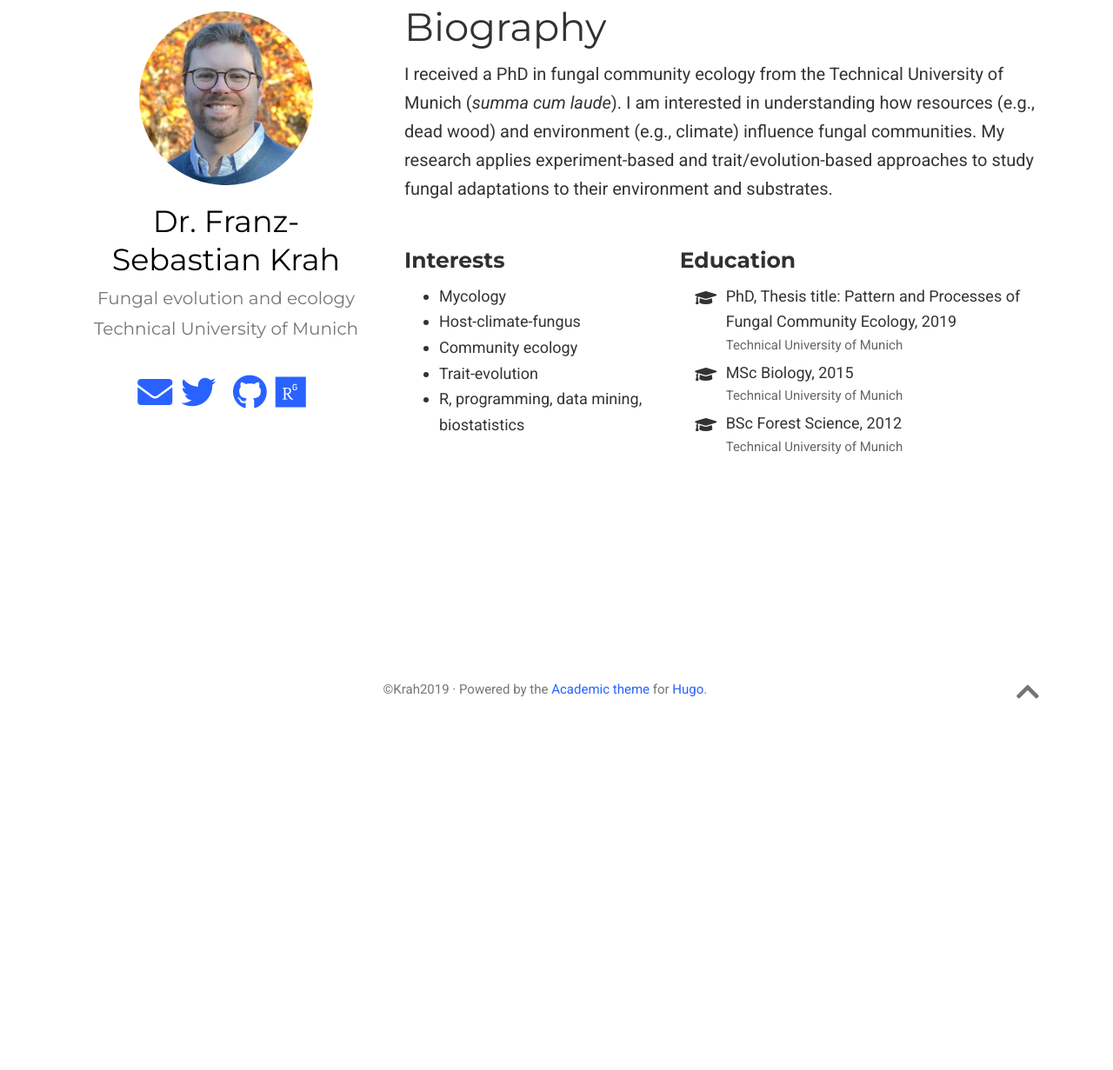
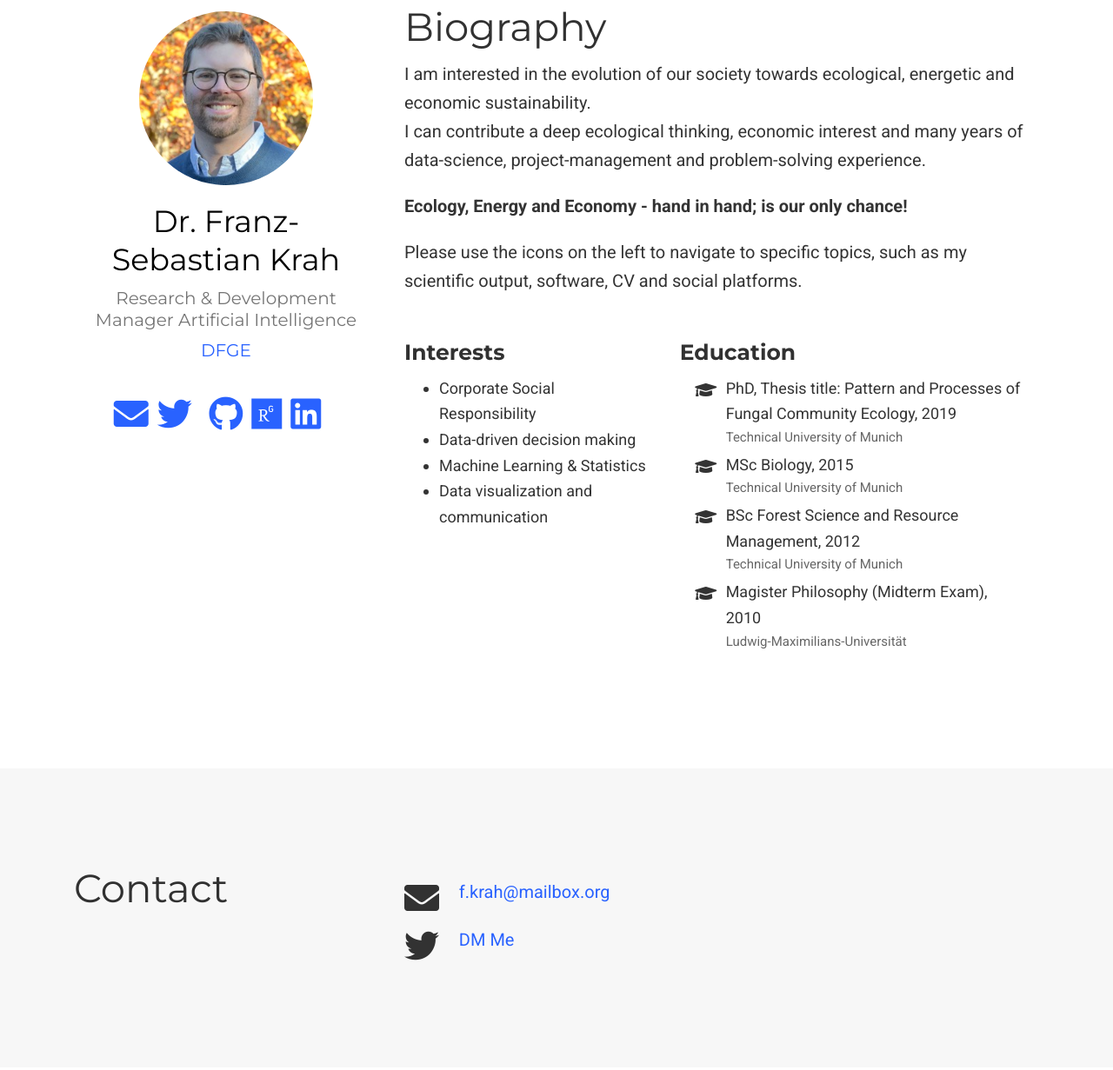
Before and after one commit to FranzKrah/FranzKrah.github.io, a plain HTML site: page index.html in a window 1280 px wide. Shown: the part 137-1368 px from the top of the page at 87% size. Before the commit the page ends 1002 px from the top, so only its background shows below. Drawn offline with nearby package versions, Linux system fonts and the light colour scheme; some icons are missing.

Commit message:
update dfge

```diff
--- a/authors/admin/index.xml
+++ b/authors/admin/index.xml
@@ -17,7 +17,9 @@
       <pubDate>Mon, 01 Jan 0001 00:00:00 +0000</pubDate>
 
       <guid>FranzKrah.github.io/author/admin/</guid>
-      <description>I received a PhD in fungal community ecology from the Technical University of Munich (summa cum laude). I am interested in understanding how resources (e.g., dead wood) and environment (e.g., climate) influence fungal communities. My research applies experiment-based and trait/evolution-based approaches to study fungal adaptations to their environment and substrates.</description>
+      <description>I am interested in the evolution of our society towards ecological, energetic and economic sustainability. I can contribute a deep ecological thinking, economic interest and many years of data-science, project-management and problem-solving experience.
+Ecology, Energy and Economy - hand in hand; is our only chance!
+Please use the icons on the left to navigate to specific topics, such as my scientific output, software, CV and social platforms.</description>
     </item>
 
   </channel>
--- a/index.html
+++ b/index.html
@@ -29,7 +29,7 @@
 
 
 
-  <meta name="description" content="Fungal evolution and ecology">
+  <meta name="description" content="Research &amp; Development Manager Artificial Intelligence">
 
 
   <link rel="alternate" hreflang="en-us" href="FranzKrah.github.io/">
@@ -118,10 +118,13 @@
 
   <meta property="twitter:card" content="summary">
 
+  <meta property="twitter:site" content="@Franz_Krah">
+  <meta property="twitter:creator" content="@Franz_Krah">
+
   <meta property="og:site_name" content="Franz Krah">
   <meta property="og:url" content="FranzKrah.github.io/">
   <meta property="og:title" content="Franz Krah">
-  <meta property="og:description" content="Fungal evolution and ecology"><meta property="og:image" content="FranzKrah.github.io/img/icon-192.png">
+  <meta property="og:description" content="Research &amp; Development Manager Artificial Intelligence"><meta property="og:image" content="FranzKrah.github.io/img/icon-192.png">
   <meta property="og:locale" content="en-us">
 
 
@@ -381,7 +384,7 @@
 
 
 
-<div class="row" itemprop="author" itemscope itemtype="http://schema.org/Person" itemref="">
+<div class="row" itemprop="author" itemscope itemtype="http://schema.org/Person" itemref="person-email">
   <div class="col-12 col-lg-4">
     <div id="profile">
 
@@ -392,13 +395,13 @@
 
       <div class="portrait-title">
         <h2 itemprop="name">Dr. Franz-Sebastian Krah</h2>
-        <h3 itemprop="jobTitle">Fungal evolution and ecology</h3>
+        <h3 itemprop="jobTitle">Research &amp; Development Manager Artificial Intelligence</h3>
 
 
         <h3 itemprop="worksFor" itemscope itemtype="http://schema.org/Organization">
-
-          <span itemprop="name">Technical University of Munich</span>
-
+          <a href="https://dfge.de" target="_blank" itemprop="url" rel="noopener">
+          <span itemprop="name">DFGE</span>
+          </a>
         </h3>
 
       </div>
@@ -497,9 +500,41 @@
 
 
 
+
+
         <li>
-          <a itemprop="sameAs" href="/FranzKrah.github.io/files/cv_english.pdf" >
+          <a itemprop="sameAs" href="https://www.linkedin.com/in/drkrah/" target="_blank" rel="noopener">
+            <i class="fab fa-linkedin big-icon"></i>
+          </a>
+        </li>
+
+
+
+
+
+
+
+
+
+
+        <li>
+          <a itemprop="sameAs" href="/FranzKrah.github.io/files/Krah_resume.pdf" >
             <i class="ai ai-cv big-icon"></i>
+          </a>
+        </li>
+
+
+
+
+
+
+
+
+
+
+        <li>
+          <a itemprop="sameAs" href="/FranzKrah.github.io/files/Krah_CV.pdf" >
+            <i class="ai ai-academia big-icon"></i>
           </a>
         </li>
 
@@ -512,9 +547,12 @@
 
     <h1>Biography</h1>
 
-    <p>I received a PhD in fungal community ecology from the Technical University of Munich (<em>summa cum laude</em>).
-I am interested in understanding how resources (e.g., dead wood) and environment (e.g., climate) influence fungal communities.
-My research applies experiment-based and trait/evolution-based approaches to study fungal adaptations to their environment and substrates.</p>
+    <p>I am interested in the evolution of our society towards ecological, energetic and economic sustainability. <br />
+I can contribute a deep ecological thinking, economic interest and many years of data-science, project-management and problem-solving experience.</p>
+
+<p><strong>Ecology, Energy and Economy - hand in hand; is our only chance!</strong></p>
+
+<p>Please use the icons on the left to navigate to specific topics, such as my scientific output, software, CV and social platforms.</p>
 
 
     <div class="row">
@@ -524,15 +562,13 @@ My research applies experiment-based and trait/evolution-based approaches to stu
         <h3>Interests</h3>
         <ul class="ul-interests">
 
-          <li>Mycology</li>
+          <li>Corporate Social Responsibility</li>
 
-          <li>Host-climate-fungus</li>
+          <li>Data-driven decision making</li>
 
-          <li>Community ecology</li>
+          <li>Machine Learning &amp; Statistics</li>
 
-          <li>Trait-evolution</li>
-
-          <li>R, programming, data mining, biostatistics</li>
+          <li>Data visualization and communication</li>
 
         </ul>
       </div>
@@ -562,8 +598,16 @@ My research applies experiment-based and trait/evolution-based approaches to stu
           <li>
             <i class="fa-li fas fa-graduation-cap"></i>
             <div class="description">
-              <p class="course">BSc Forest Science, 2012</p>
+              <p class="course">BSc Forest Science and Resource Management, 2012</p>
               <p class="institution">Technical University of Munich</p>
+            </div>
+          </li>
+
+          <li>
+            <i class="fa-li fas fa-graduation-cap"></i>
+            <div class="description">
+              <p class="course">Magister Philosophy (Midterm Exam), 2010</p>
+              <p class="institution">Ludwig-Maximilians-Universität</p>
             </div>
           </li>
 
@@ -572,6 +616,93 @@ My research applies experiment-based and trait/evolution-based approaches to stu
 
 
     </div>
+  </div>
+</div>
+
+    </div>
+  </section>
+
+
+
+
+
+
+
+
+
+
+
+
+
+
+
+
+
+
+
+
+
+
+
+
+
+  <section id="contact" class="home-section wg-contact   " >
+    <div class="container">
+
+
+
+
+
+<div class="row contact-widget">
+  <div class="col-12 col-lg-4 section-heading">
+    <h1>Contact</h1>
+
+  </div>
+  <div class="col-12 col-lg-8">
+
+
+
+
+    <ul class="fa-ul" itemscope>
+
+
+      <li>
+        <i class="fa-li fas fa-envelope fa-2x" aria-hidden="true"></i>
+        <span id="person-email" itemprop="email"><a href="mailto:f.krah@mailbox.org">f.krah@mailbox.org</a></span>
+      </li>
+
+
+
+
+
+
+
+
+
+
+
+
+
+
+
+
+
+
+
+
+
+
+
+      <li>
+        <i class="fa-li fab fa-twitter fa-2x" aria-hidden="true"></i>
+        <a href="https://twitter.com/Franz_Krah" target="_blank" rel="noopener">DM Me</a>
+      </li>
+
+
+    </ul>
+
+
+
   </div>
 </div>
 
--- a/index.json
+++ b/index.json
@@ -1 +1 @@
-[{"authors":["admin"],"categories":null,"content":"I received a PhD in fungal community ecology from the Technical University of Munich (summa cum laude). I am interested in understanding how resources (e.g., dead wood) and environment (e.g., climate) influence fungal communities. My research applies experiment-based and trait/evolution-based approaches to study fungal adaptations to their environment and substrates.\n","date":-62135596800,"expirydate":-62135596800,"kind":"section","lang":"en","lastmod":-62135596800,"objectID":"598b63dd58b43bce02403646f240cd3c","permalink":"FranzKrah.github.io/authors/admin/","publishdate":"0001-01-01T00:00:00Z","relpermalink":"FranzKrah.github.io/authors/admin/","section":"author","summary":"I received a PhD in fungal community ecology from the Technical University of Munich (summa cum laude). I am interested in understanding how resources (e.g., dead wood) and environment (e.g., climate) influence fungal communities. My research applies experiment-based and trait/evolution-based approaches to study fungal adaptations to their environment and substrates.","tags":null,"title":"Dr. Franz-Sebastian Krah","type":"author"}]
+[{"authors":["admin"],"categories":null,"content":"I am interested in the evolution of our society towards ecological, energetic and economic sustainability. I can contribute a deep ecological thinking, economic interest and many years of data-science, project-management and problem-solving experience.\nEcology, Energy and Economy - hand in hand; is our only chance!\nPlease use the icons on the left to navigate to specific topics, such as my scientific output, software, CV and social platforms.\n","date":-62135596800,"expirydate":-62135596800,"kind":"section","lang":"en","lastmod":-62135596800,"objectID":"598b63dd58b43bce02403646f240cd3c","permalink":"FranzKrah.github.io/authors/admin/","publishdate":"0001-01-01T00:00:00Z","relpermalink":"FranzKrah.github.io/authors/admin/","section":"author","summary":"I am interested in the evolution of our society towards ecological, energetic and economic sustainability. I can contribute a deep ecological thinking, economic interest and many years of data-science, project-management and problem-solving experience.\nEcology, Energy and Economy - hand in hand; is our only chance!\nPlease use the icons on the left to navigate to specific topics, such as my scientific output, software, CV and social platforms.","tags":null,"title":"Dr. Franz-Sebastian Krah","type":"author"}]
```
Also changed, not shown: 404.html (+5 -2 lines), author/admin/index.html (+5 -2 lines), author/index.html (+5 -2 lines), authors/admin/index.html (+62 -18 lines), authors/index.html (+5 -2 lines), categories/index.html (+5 -2 lines), post/index.html (+5 -2 lines), publication/index.html (+5 -2 lines), publication_types/index.html (+5 -2 lines), tags/index.html (+5 -2 lines), talk/index.html (+5 -2 lines), author/admin/avatar_hu64ee5a5cfec5eaf25c976ca5b4e417db_129688_250x250_fill_q90_lanczos_center.jpg (added), 4 other files.
